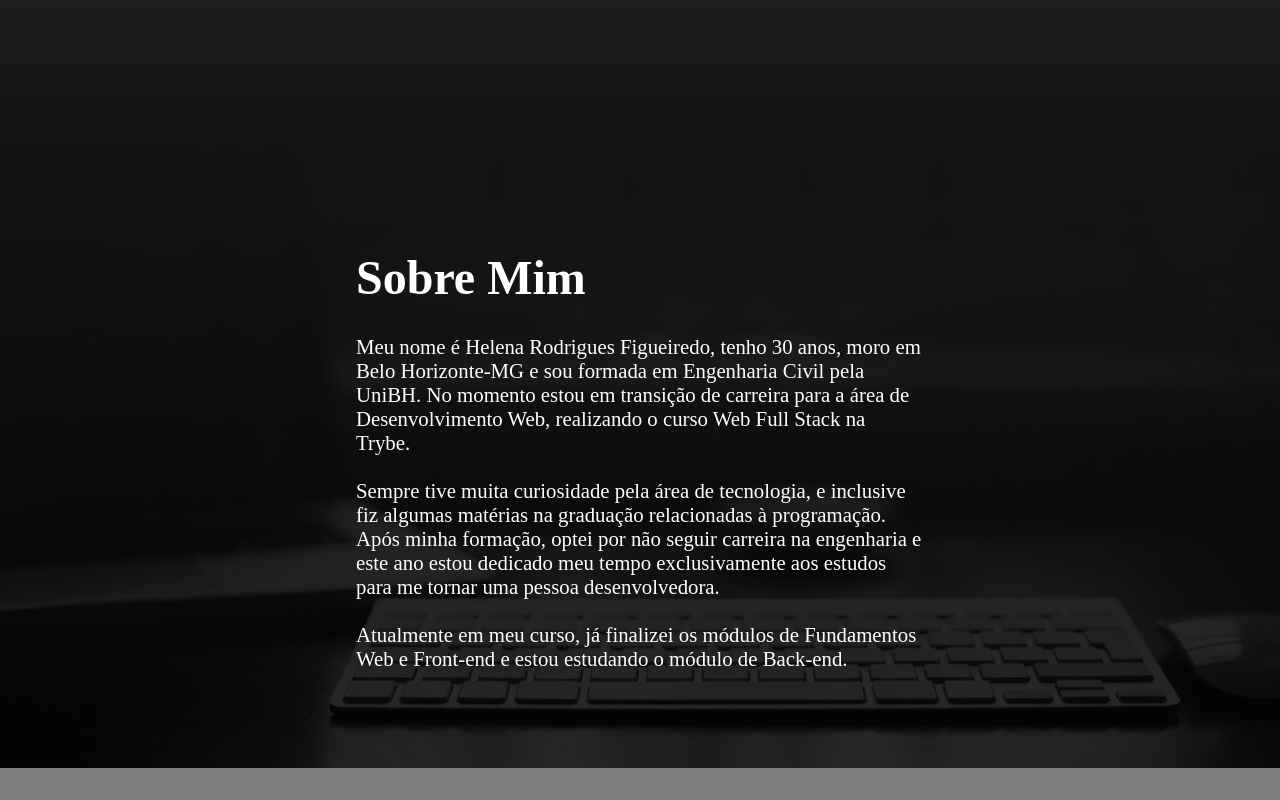
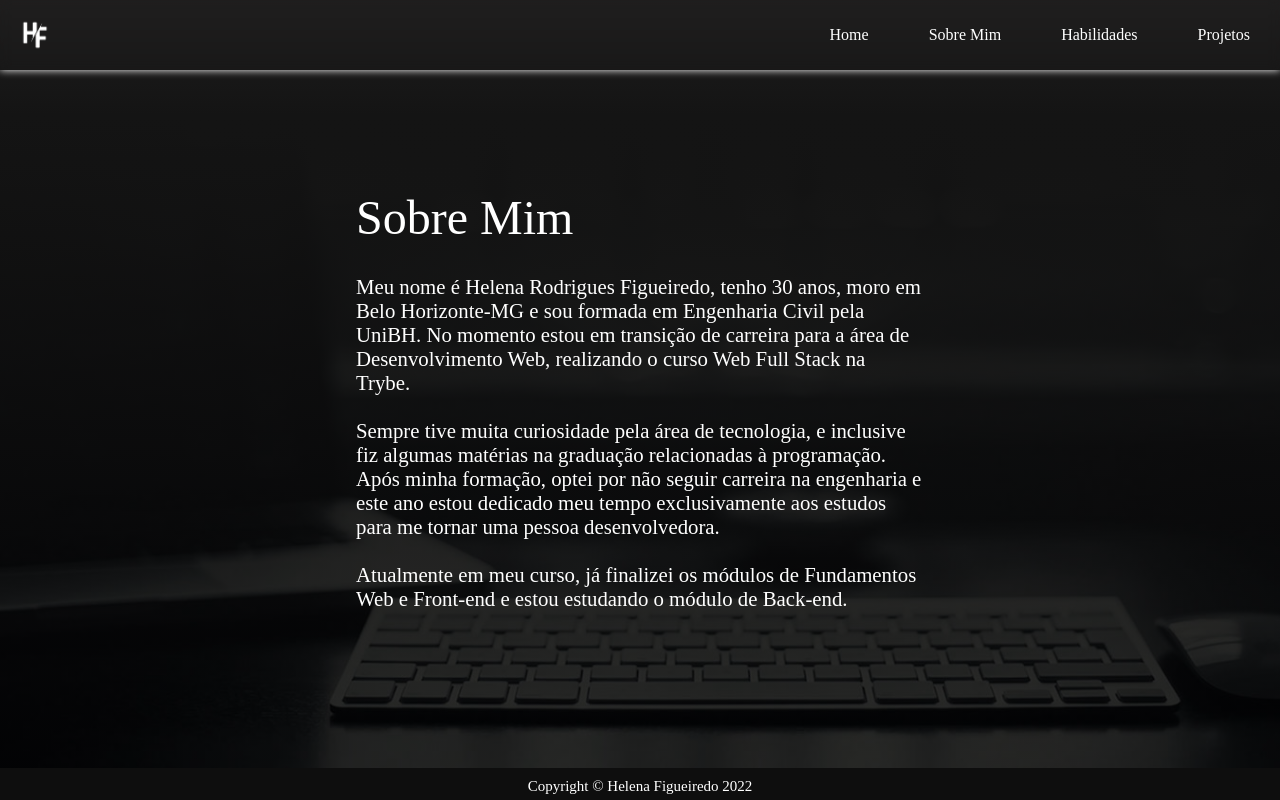
Before and after one commit to Helena-Rodrigues-Figueiredo/Meu-Portfolio, a React (Create React App) app: page /about in a window 1280 px wide. Built offline with nearby package versions, Linux system fonts and the light colour scheme.

Commit message:
insere react-reveal e efeitos no home e projects

```diff
--- a/package.json
+++ b/package.json
@@ -8,8 +8,10 @@
     "@testing-library/user-event": "^13.5.0",
     "react": "^18.2.0",
     "react-dom": "^18.2.0",
+    "react-icons": "^4.4.0",
+    "react-reveal": "^1.2.2",
+    "react-router-dom": "^5.2.0",
     "react-scripts": "5.0.1",
-    "react-router-dom": "^5.2.0",
     "web-vitals": "^2.1.4"
   },
   "scripts": {
--- a/public/index.html
+++ b/public/index.html
@@ -2,13 +2,15 @@
 <html lang="en">
   <head>
     <meta charset="utf-8" />
-    <link rel="icon" href="%PUBLIC_URL%/favicon.ico" />
+    <link rel="icon" href="%PUBLIC_URL%/logo.png" />
     <meta name="viewport" content="width=device-width, initial-scale=1" />
     <meta name="theme-color" content="#000000" />
     <meta
       name="description"
       content="Web site created using create-react-app"
     />
+    <title>Helena Figueiredo</title>
+    <meta name="keywords" content="portfolio, front-end, desenvolvedor"></meta>
     <link rel="apple-touch-icon" href="%PUBLIC_URL%/logo192.png" />
     <!--
       manifest.json provides metadata used when your web app is installed on a
--- a/src/components/Footer.js
+++ b/src/components/Footer.js
@@ -1,9 +1,9 @@
-import '../styles/Footer.js'
+import styles from '../styles/Footer.module.css'
 
 export default function Footer() {
   return (
     <footer>
-      <p className="footer">Copyright © Helena Figueiredo 2022</p>
+      <p className={ styles.footer }>Copyright © Helena Figueiredo 2022</p>
     </footer>
   );
 }
--- a/src/components/Header.js
+++ b/src/components/Header.js
@@ -1,33 +1,33 @@
-import Image from 'next/image';
-import Logo from '../images/logo.png';
-import Link from 'next/link';
+import Logo from '../assets/images/logo.png'
 import styles from '../styles/Header.module.css'
+
+
 
 export default function Header() {
   return (
     <header className={styles.header}>
       <nav className={styles.navbar}>
-        <Image src={Logo} width={70} height={50} alt="logo" id="logo" />
+        <img src={Logo} width={70} height={50} alt="logo" id="logo" />
         <ul className={styles.navmenu}>
           <li className={styles.navitem}>
-            <Link href="/" className={styles.navlink}>
+            <a href="/" className={styles.navlink}>
               Home
-            </Link>
+            </a>
           </li>
           <li className={styles.navitem}>
-            <Link href="/about" className={styles.navlink}>
+            <a href="/about" className={styles.navlink}>
               Sobre Mim
-            </Link>
+            </a>
           </li>
           <li className={styles.navitem}>
-            <Link href="/skills" className={styles.navlink}>
+            <a href="/skills" className={styles.navlink}>
               Habilidades
-            </Link>
+            </a>
           </li>
           <li className={styles.navitem}>
-            <Link href="/projects" className={styles.navlink}>
+            <a href="/projects" className={styles.navlink}>
               Projetos
-            </Link>
+            </a>
           </li>
         </ul>
         <div className={styles.hamburguer}>
--- a/src/index.js
+++ b/src/index.js
@@ -2,11 +2,14 @@ import React from 'react';
 import ReactDOM from 'react-dom/client';
 import App from './App';
 import reportWebVitals from './reportWebVitals';
+import MainContainer from './components/MainContainer';
 
 const root = ReactDOM.createRoot(document.getElementById('root'));
 root.render(
   <React.StrictMode>
+     <MainContainer>
     <App />
+     </MainContainer>
   </React.StrictMode>
 );
 
--- a/src/pages/Home.js
+++ b/src/pages/Home.js
@@ -1,31 +1,34 @@
 import styles from '../styles/Home.module.css';
+import Fade from 'react-reveal/Fade';
 
 export default function Home() {
   return (
     <div className={styles.container}>
-      <section className={ styles.home }>
-        <div className={ styles.apresimg }>
-          <h1 className={ styles.myname }>
-            <span className={ styles.hi }>Olá,</span> meu nome é
+      <section className={styles.home}>
+        <Fade left>
+          <div className={styles.apresimg}>
+            <h1 className={styles.myname}>
+              <span className={styles.hi}>Olá,</span> meu nome é
             </h1>
-          <h1 className={ styles.name }>
-            Helena <span className={ styles.figueiredo }>Figueiredo</span>
+            <h1 className={styles.name}>
+              Helena <span className={styles.figueiredo}>Figueiredo</span>
             </h1>
-          <h2 className={ styles.trybe }>
-            <span className={ styles.desenvolvedora }>Desenvolvedora</span> Front-End
+            <h2 className={styles.trybe}>
+              <span className={styles.desenvolvedora}>Desenvolvedora</span>{' '}
+              Front-End
             </h2>
-          <div className={ styles.social }>
+            <div className={styles.social}>
               <a
                 href="https://www.linkedin.com/in/helena-figueiredo/"
                 target="_blank"
-              className={ styles.linkedingithub }
+                className={styles.linkedingithub}
                 rel="noreferrer"
               >
                 Linkedin
               </a>
               <a
                 href="https://github.com/Helena-Rodrigues-Figueiredo"
-              className={ styles.linkedingithub }
+                className={styles.linkedingithub}
                 target="_blank"
                 rel="noreferrer"
               >
@@ -33,6 +36,7 @@ export default function Home() {
               </a>
             </div>
           </div>
+        </Fade>
       </section>
     </div>
   );
--- a/src/pages/Projects.js
+++ b/src/pages/Projects.js
@@ -1,32 +1,35 @@
 import styles from '../styles/Projects.module.css';
+import Pulse from 'react-reveal/Pulse';
 
 export default function Projects() {
   return (
     <>
-      <section className={ styles.projects }>
-        <h1 className={ styles.h1projects }>Projetos</h1>
-        <div className={ styles.containerprojects }>
-          <div className={ styles.project }>
-            <div className={ styles.imgproject }>Imagem do Projeto</div>
-            <h2 className={ styles.h2project }>Em breve</h2>
-            <p className={ styles.pproject }>Conhecimento utilizado</p>
+      <section className={styles.projects}>
+        <h1 className={styles.h1projects}>Projetos</h1>
+        <Pulse>
+          <div className={styles.containerprojects}>
+            <div className={styles.project}>
+              <div className={styles.imgproject}>Imagem do Projeto</div>
+              <h2 className={styles.h2project}>Em breve</h2>
+              <p className={styles.pproject}>Conhecimento utilizado</p>
+            </div>
+            <div className={styles.project}>
+              <div className={styles.imgproject}>Imagem do Projeto</div>
+              <h2 className={styles.h2project}>Em breve</h2>
+              <p className={styles.pproject}>Conhecimento utilizado</p>
+            </div>
+            <div className={styles.project}>
+              <div className={styles.imgproject}>Imagem do Projeto</div>
+              <h2 className={styles.h2project}>Em breve</h2>
+              <p className={styles.pproject}>Conhecimento utilizado</p>
+            </div>
+            <div className={styles.project}>
+              <div className={styles.imgproject}>Imagem do Projeto</div>
+              <h2 className={styles.h2project}>Em breve</h2>
+              <p className={styles.pproject}>Conhecimento utilizado</p>
+            </div>
           </div>
-          <div className={ styles.project }>
-            <div className={ styles.imgproject }>Imagem do Projeto</div>
-            <h2 className={ styles.h2project }>Em breve</h2>
-            <p className={ styles.pproject }>Conhecimento utilizado</p>
-          </div>
-          <div className={ styles.project }>
-            <div className={ styles.imgproject }>Imagem do Projeto</div>
-            <h2 className={ styles.h2project }>Em breve</h2>
-            <p className={ styles.pproject }>Conhecimento utilizado</p>
-          </div>
-          <div className={ styles.project }>
-            <div className={ styles.imgproject }>Imagem do Projeto</div>
-            <h2 className={ styles.h2project }>Em breve</h2>
-            <p className={ styles.pproject }>Conhecimento utilizado</p>
-          </div>
-        </div>
+        </Pulse>
       </section>
     </>
   );
--- a/src/styles/About.module.css
+++ b/src/styles/About.module.css
@@ -13,9 +13,12 @@
 
 .contentaboutme {
     width: 60%;
-    margin: 150px auto;
-    align-items: center;
     padding: 100px;
+    height: 100vh;
+    margin: 0 auto;
+    display: flex;
+    flex-direction: column;
+    justify-content: center;
 }
 
 .h1aboutme {
--- a/src/styles/Home.module.css
+++ b/src/styles/Home.module.css
@@ -3,15 +3,10 @@
   padding: 0;
   border: 0;
   box-sizing: border-box;
+  font-family: poppins;
+  font-weight: 300;
   color: white;
-  overflow: hidden;
 }
-
-html {
-  scroll-behavior: smooth;
-  background-color: #7e7e7e;
-}
-
 
 .linkedingithub {
   color: white;
```
Also changed, not shown: public/logo.png (added), 1 other file (tests, documents, lock files or other folders). Lines whose indentation alone changed are shown as unchanged.
